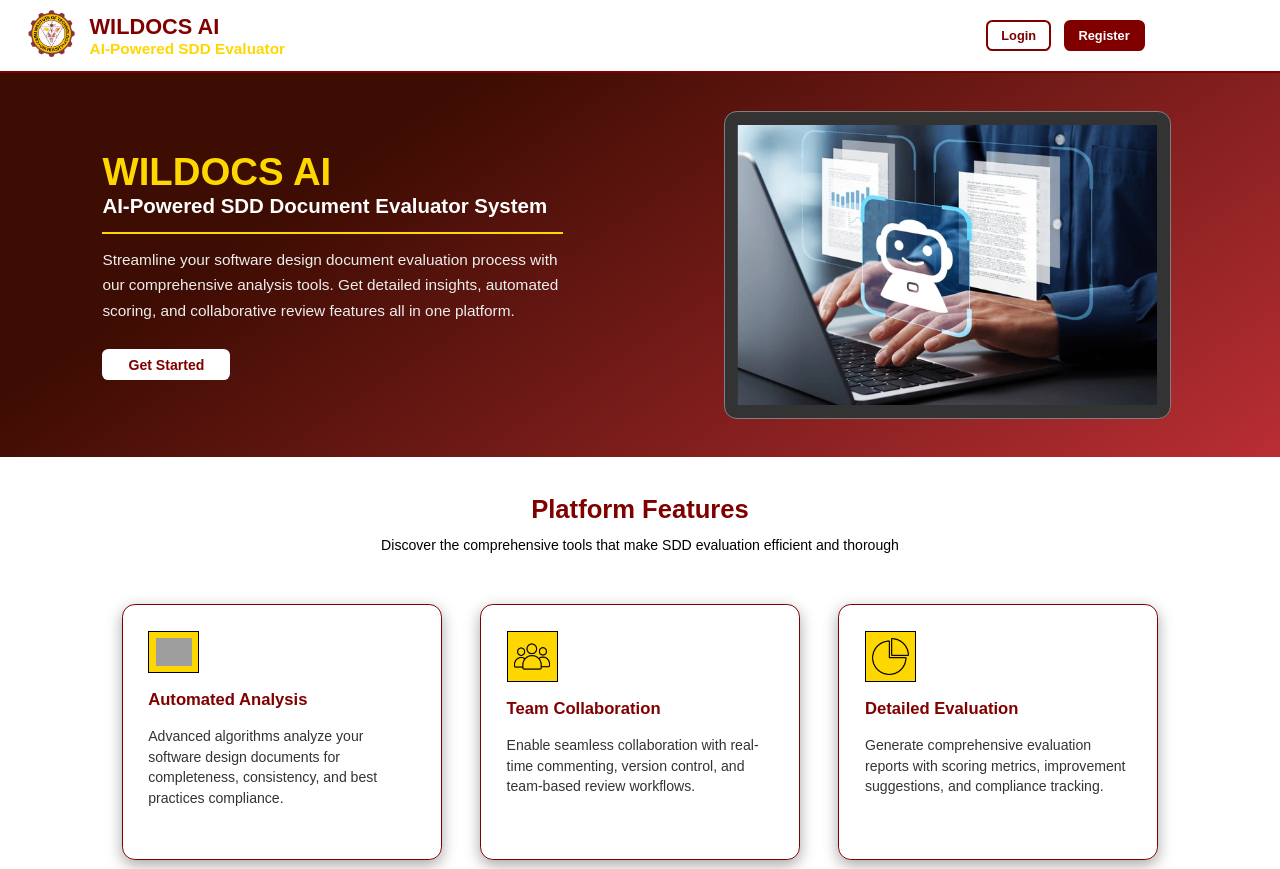
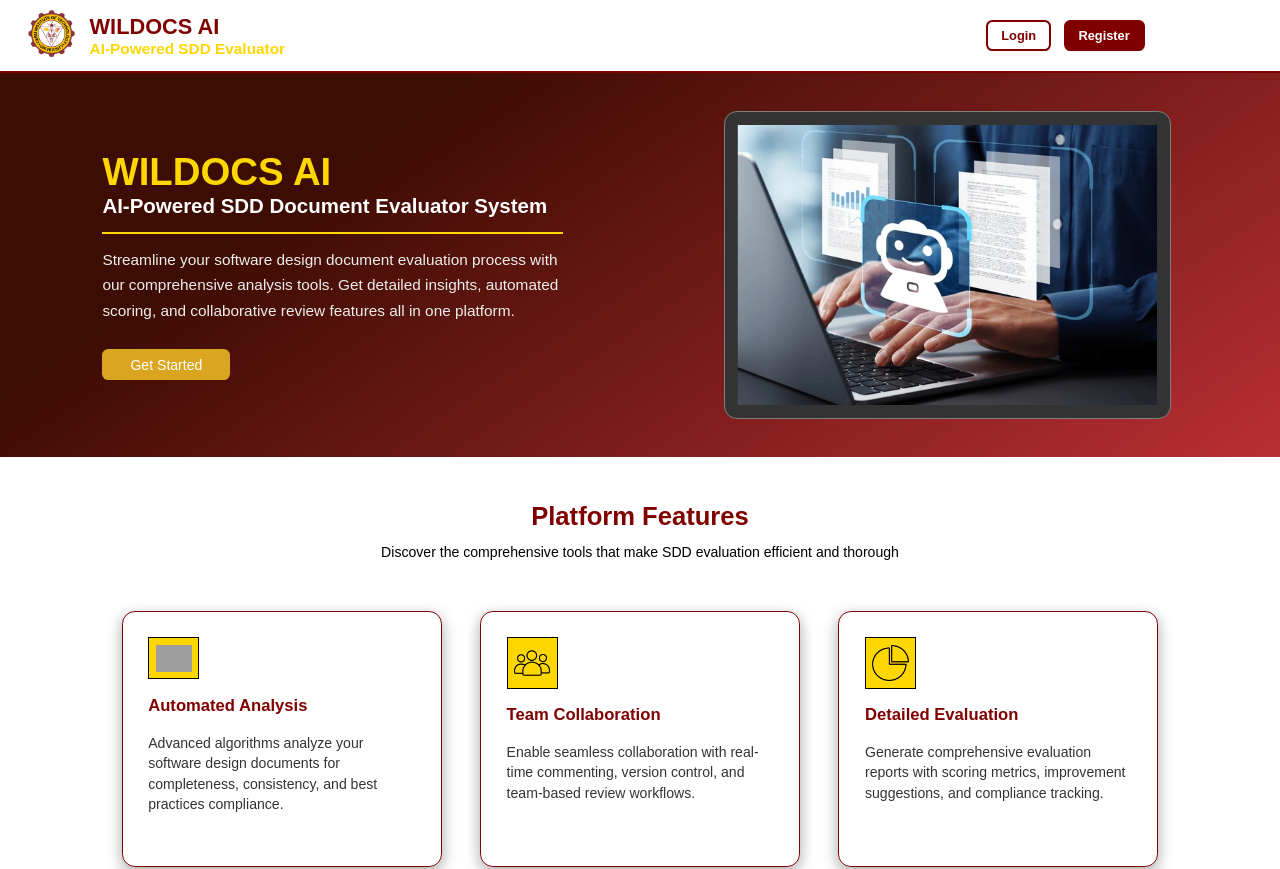
Before and after one commit to mortymier/wildocs-ai, a React (Vite) app in the folder frontend/: page / in a window 1280 px wide. Shown: the top 869 px of the page. Built offline with nearby package versions, Linux system fonts and the light colour scheme; grey boxes are pictures that could not be loaded.

Commit message:
Frontend: add route for Login page

```diff
--- a/frontend/src/App.tsx
+++ b/frontend/src/App.tsx
@@ -1,12 +1,15 @@
 import { BrowserRouter, Routes, Route } from 'react-router-dom';
 import Home from './pages/Home.tsx';
+import Login from './pages/Login.tsx';
 
 export default function App()
 {
     return (
         <BrowserRouter>
             <Routes>
+                {/* Public Pages */}
                 <Route index element={<Home/>}/>
+                <Route path="/login" element={<Login/>}/>
             </Routes>
         </BrowserRouter>
     );
--- a/frontend/src/styles/Home.css
+++ b/frontend/src/styles/Home.css
@@ -3,7 +3,7 @@
     display: flex;
     flex-direction: column;
     width: 100%;
-    min-height: 85vh;
+    min-height: 90vh;
 }
 
 .hero
@@ -61,17 +61,11 @@
     width: 10vw;
     text-align: center;
     text-decoration: none;
-    background-color: white;
-    color: maroon;
+    background-color: goldenrod;
+    color: white;
     padding: 0.6vw;
     border-radius: 0.5vw;
     font-size: 1.1vw;
-    font-weight: 600;
-}
-
-.hero div:first-child a:hover
-{
-    background-color: #fcd9d9;
 }
 
 .hero div:last-child
@@ -95,7 +89,8 @@
     display: flex;
     flex-direction: column;
     width: 100%;
-    padding: 3vw 0;
+    padding: 3.5vw 0;
+    padding-bottom: 5vw;
     align-items: center;
 }
 
@@ -132,7 +127,6 @@
     border: 1px solid maroon;
     border-radius: 1vw;
     box-shadow: rgba(0, 0, 0, 0.35) 0px 5px 15px;
-
 }
 
 .feature-card:hover
```
